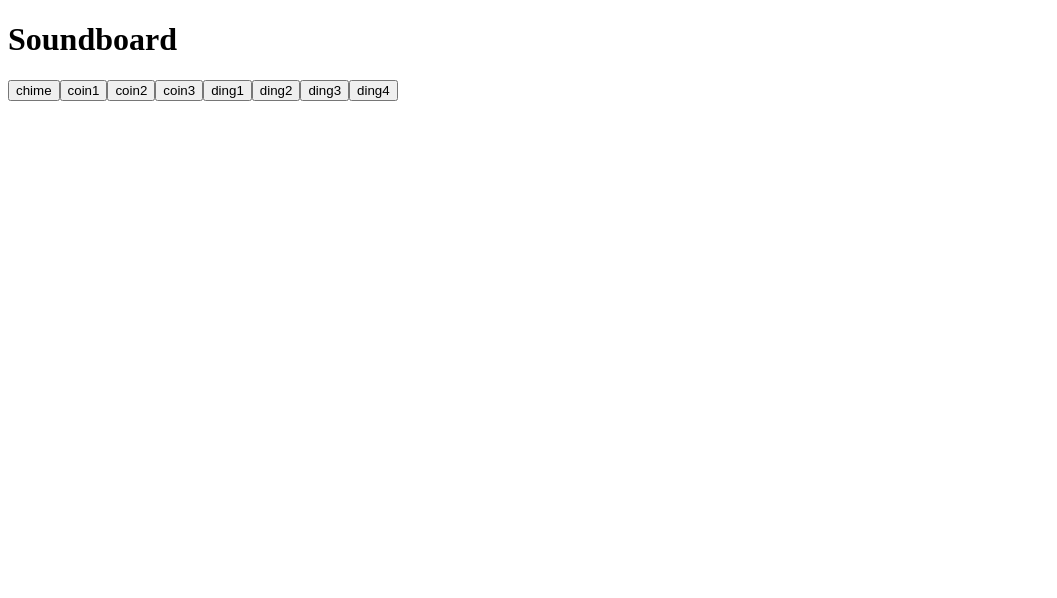
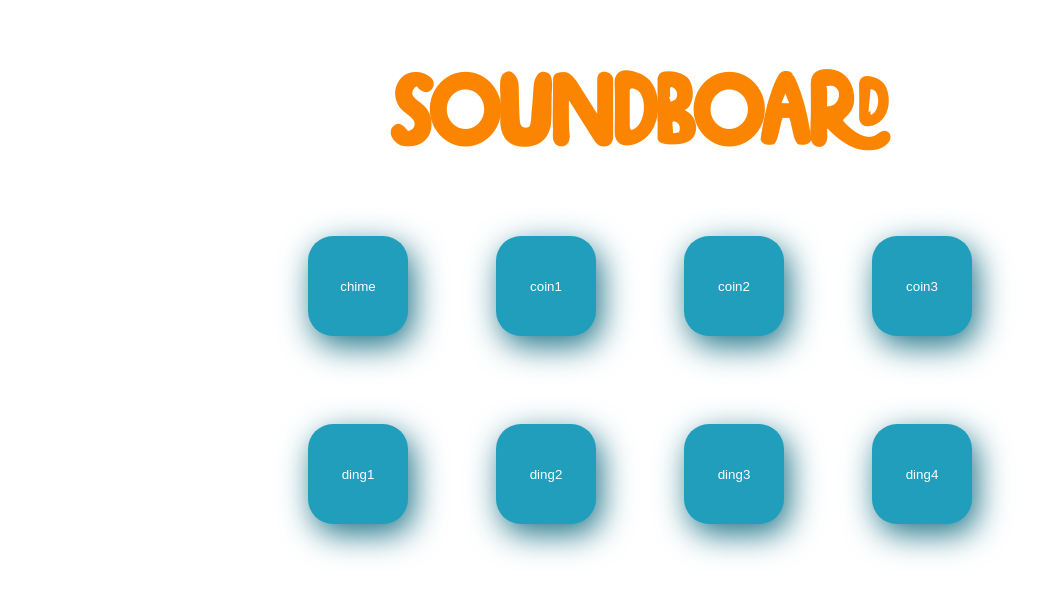
Before and after one commit to chris-cazaly/react-club, a React (Vite) app in the folder 01-drum-app/: page / in a window 1280 px wide. Shown: the top 598 px of the page, without its empty margins (0-1057 px from the left). Built offline with nearby package versions, Linux system fonts and the light colour scheme.

Commit message:
add font and styling to title and buttons

```diff
--- a/01-drum-app/App.jsx
+++ b/01-drum-app/App.jsx
@@ -16,6 +16,7 @@
   return (
     <>
       <h1>Soundboard</h1>
+      <div className="buttons">
         <Button keyK={'KeyA'} text={'chime'} audio={chime1}/>
         <Button keyK={'KeyS'}  text={'coin1'} audio={coin1}/>
         <Button keyK={'KeyD'}  text={'coin2'} audio={coin2}/>
@@ -24,6 +25,7 @@
         <Button keyK={'KeyH'}  text={'ding2'} audio={ding2}/>
         <Button keyK={'KeyJ'}  text={'ding3'} audio={ding3}/>
         <Button keyK={'KeyK'}  text={'ding4'} audio={ding4}/>
+      </div>
     </>
   )
 }
--- a/01-drum-app/styles.css
+++ b/01-drum-app/styles.css
@@ -1,3 +1,8 @@
+@font-face {
+    font-family: curly;
+    src: url('../01-drum-app/fonts/Sirukota.ttf');
+  }
+
 .container {
     color: rgb(67, 86, 38);
     margin: 0 auto;
@@ -18,3 +23,35 @@
     grid-template-rows: 100px 100px 100px 100px;
     gap: 10px;
 }
+
+.buttons {
+    display: grid;
+    grid-template-columns: 100px 100px 100px 100px;
+    grid-template-rows: 100px 100px;
+    gap: 88px;
+    margin: 0 auto;
+    width: max-content;
+}
+
+.buttons button {
+    box-shadow: #1f7589 5px 10px 32px;
+    border: none;
+    background-color: #219ebc;
+    color: white;
+    border-radius: 25px;
+}
+
+.buttons button:hover {
+    cursor: pointer;
+    transform: scale(1.2);
+    transition: 0.5s;
+    opacity: 0.7;
+}
+
+h1 {
+    text-align: center;
+    margin-bottom: 70px;
+    font-family: curly;
+    font-size: 100px;
+    color: #fb8500;
+}
```
Also changed, not shown: 01-drum-app/fonts/Sirukota.ttf (added). Lines whose indentation alone changed are shown as unchanged.
